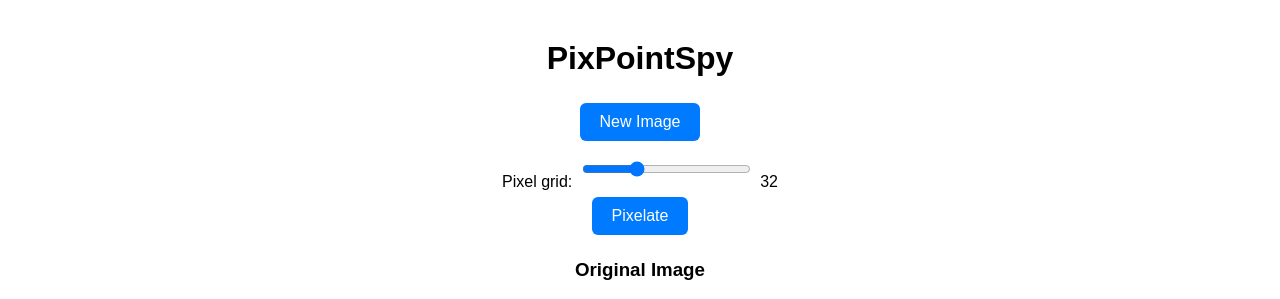
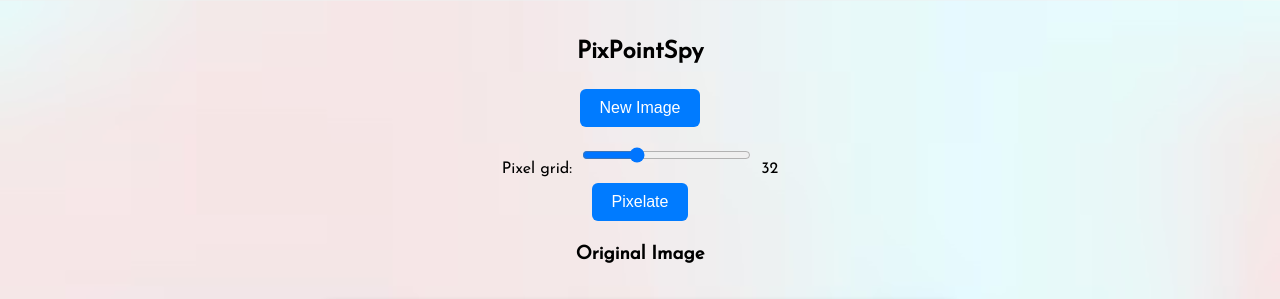
Before and after one commit to LucyferYX/PixPointSpy.github.io, a Flask app: page / in a window 1280 px wide. Shown: the top 299 px of the page. Run offline with Flask 3, Linux system fonts and the light colour scheme.

Commit message:
Improved style of the page

```diff
--- a/static/styles.css
+++ b/static/styles.css
@@ -1,5 +1,12 @@
+@import url('https://fonts.googleapis.com/css2?family=Josefin+Sans:wght@300;400&display=swap');
+
 body {
-    font-family: Arial, sans-serif;
+    background-image: url("background.png");
+    background-repeat: no-repeat;
+    background-attachment: fixed;
+    background-size: 100% 100%;
+    /* font-family: Arial, sans-serif; */
+    font-family: "Josefin Sans", sans-serif;
     text-align: center;
     margin-top: 40px;
 }
@@ -29,9 +36,3 @@ button {
 button:hover {
     background-color: #0056b3;
 }
-
-input[type="number"] {
-    width: 100px;
-    border: 1px solid #ccc;
-    text-align: center;
-}
--- a/templates/index.html
+++ b/templates/index.html
@@ -9,7 +9,10 @@
 </head>
 
 <body>
-    <h1>PixPointSpy</h1>
+    <!-- Navbar -->
+    <nav>
+        <h1>PixPointSpy</h1>
+    </nav>
 
     <!-- Controls -->
     <div>
```
Also changed, not shown: static/background.png (added).
